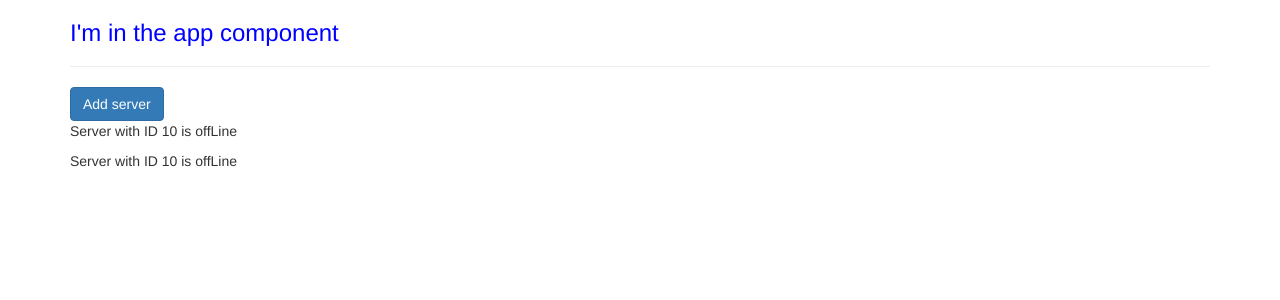
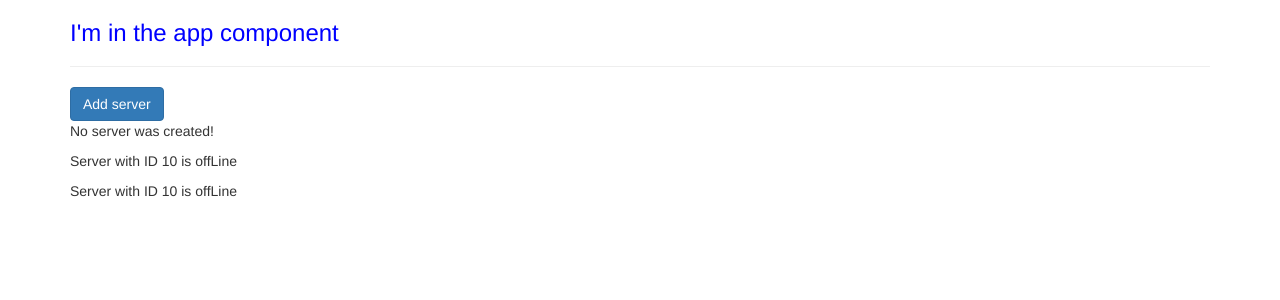
Before and after one commit to ncodena/development-App, an Angular app: page / in a window 1280 px wide. Shown: the top 300 px of the page. Built offline with nearby package versions, Linux system fonts and the light colour scheme.

Commit message:
property binding

```diff
--- a/src/app/servers/servers.component.html
+++ b/src/app/servers/servers.component.html
@@ -1,6 +1,8 @@
-<button class="btn btn-primary" [disabled] ="!allowNewServer">
+<button class="btn btn-primary" [disabled] ="!allowNewServer" (click)="onCreateServer()">
     Add server
 </button>
 
+<!-- <p [innerText]="allowNewServer"></p> -->
+<p>{{serverCreationStatus}}</p>
 <app-server></app-server>
 <app-server></app-server>
--- a/src/app/servers/servers.component.ts
+++ b/src/app/servers/servers.component.ts
@@ -9,6 +9,8 @@ export class ServersComponent implements OnInit {
 
   allowNewServer = false;
 
+  serverCreationStatus = 'No server was created!';
+
   constructor() {
     setTimeout(() => {
       this.allowNewServer = true
@@ -18,4 +20,10 @@ export class ServersComponent implements OnInit {
   ngOnInit(): void {
   }
 
+  onCreateServer() {
+    this.serverCreationStatus ='Server was created!';
+
+
+  }
+
 }
```
